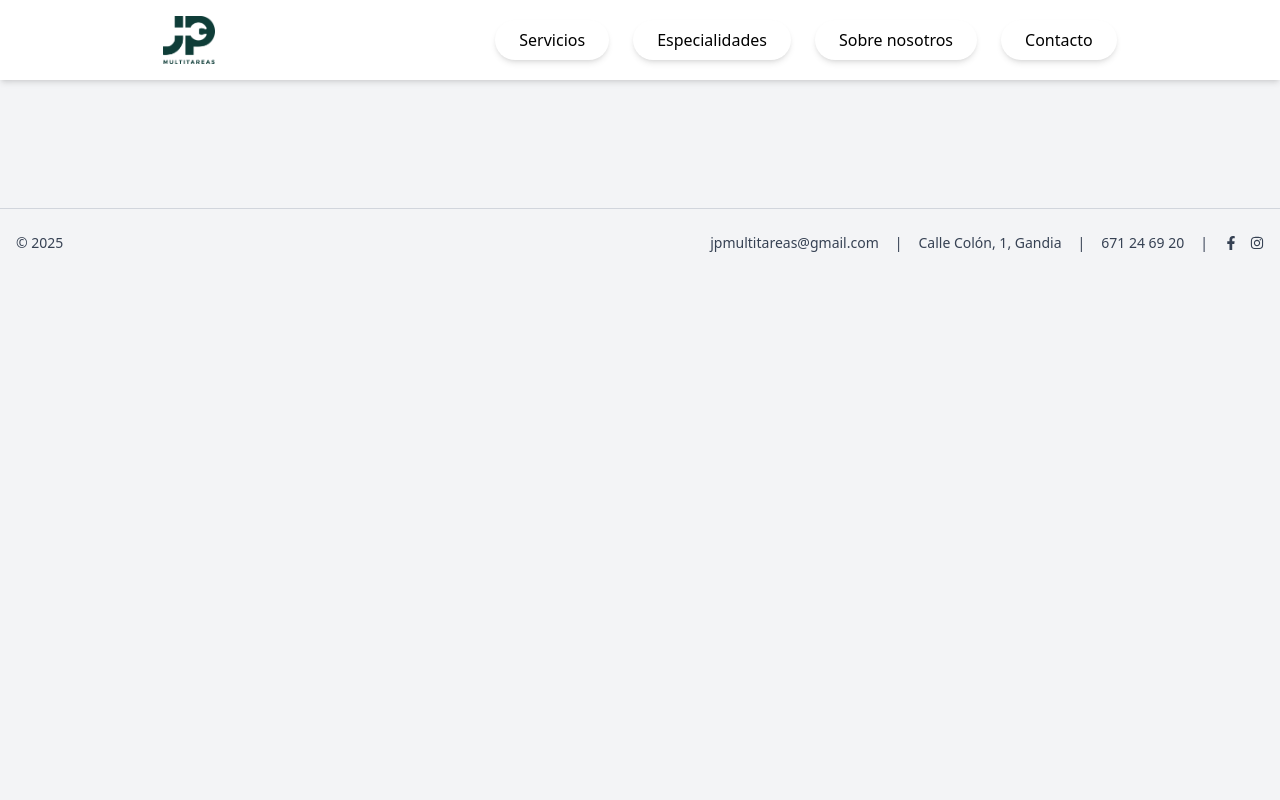
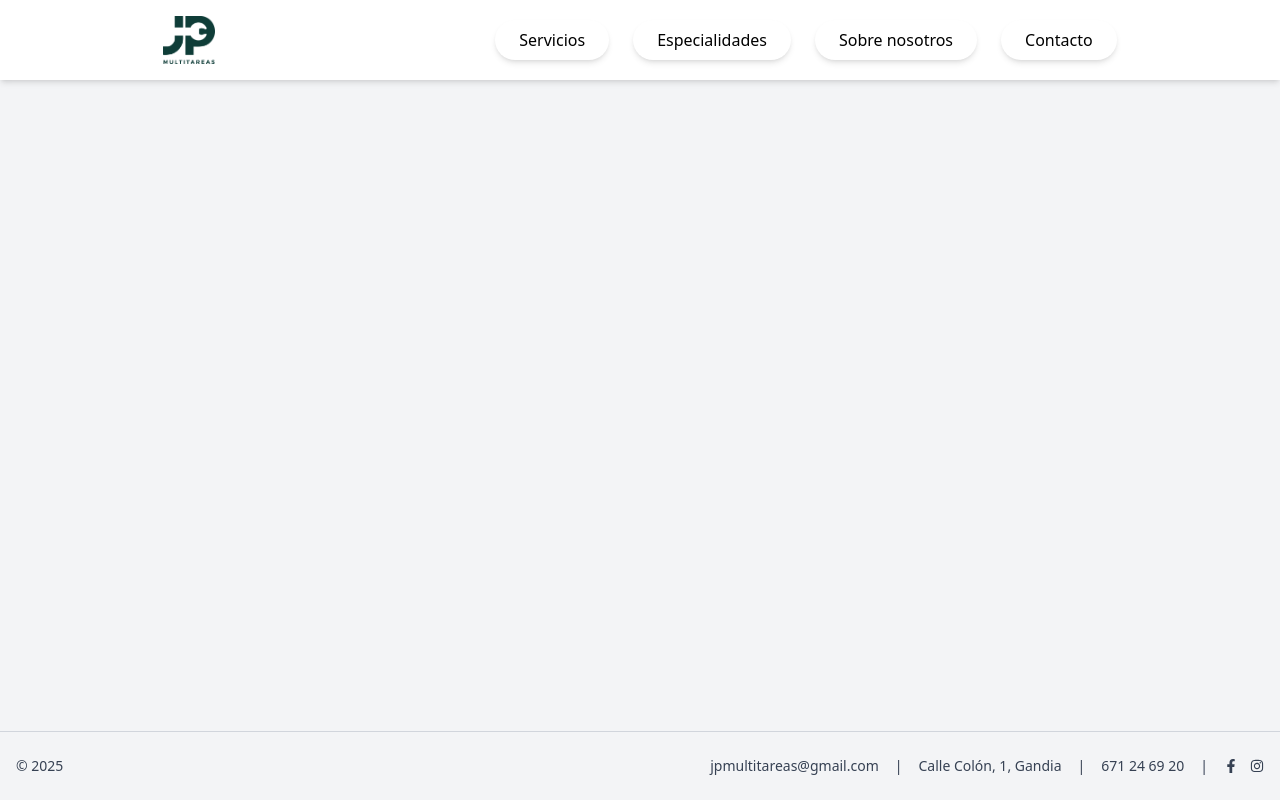
Before and after one commit to DarKev03/JPMultitarea, a React (Vite) app: page / in a window 1280 px wide. Built offline with nearby package versions, Linux system fonts and the light colour scheme; the HTML template or start-up script is replaced by a standard one.

Commit message:
Add incremental compilation and update compiler options

```diff
--- a/src/pages/HomePage.tsx
+++ b/src/pages/HomePage.tsx
@@ -5,15 +5,15 @@
 
 const HomePage: React.FC = () => {
   return (
-    <div className="min-h-screen bg-gray-100 scroll-smooth">
+    <div className="flex flex-col min-h-screen bg-gray-100 scroll-smooth">
       <Navbar />
-      <main className="space-y-32 px-8 py-16">
-        {/* ... secciones ... */}
-        {/* Mantengo este spacer para que se diferencie el footer del header, eliminar cuando hagomos el body*/}
+      <main className="flex-1 space-y-32 px-8 py-16">
+        {/* ... tus secciones aquí ... */}
       </main>
       <Footer />
     </div>
   );
 };
 
+
 export default HomePage;
--- a/tsconfig.app.json
+++ b/tsconfig.app.json
@@ -1,6 +1,7 @@
 {
   "compilerOptions": {
     "tsBuildInfoFile": "./node_modules/.tmp/tsconfig.app.tsbuildinfo",
+    "incremental": true,
     "target": "ES2020",
     "useDefineForClassFields": true,
     "lib": ["ES2020", "DOM", "DOM.Iterable"],
@@ -19,9 +20,7 @@
     "strict": true,
     "noUnusedLocals": true,
     "noUnusedParameters": true,
-    "erasableSyntaxOnly": true,
     "noFallthroughCasesInSwitch": true,
-    "noUncheckedSideEffectImports": true
   },
   "include": ["src"]
 }
```
